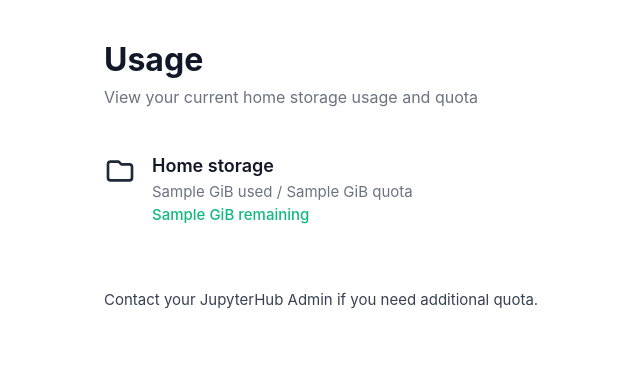
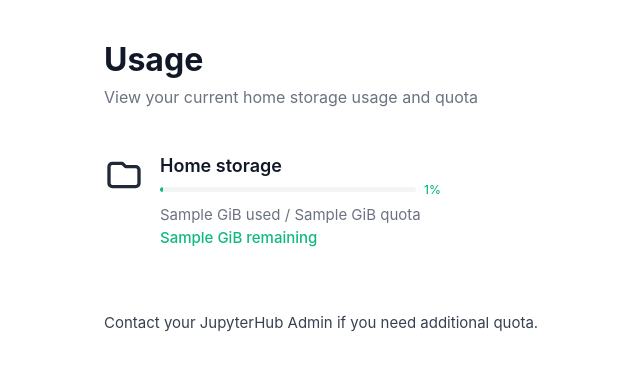
Before and after one commit to 2i2c-org/jupyterhub-usage-quota-service, a Python web app: template src/jupyterhub_usage_quota_service/templates/usage.html in a window 1280 px wide. Shown: the top 371 px of the page, without its empty margins (86-726 px from the left). Run offline with Jinja, Linux system fonts and the light colour scheme; the template is opened without the code that fills it: most values are stand-ins (such as "Sample title", 1, 10 or a date in 2020).

Commit message:
feat: add high-usage warning to storage UI
When usage reaches 90% or above, the bar, percentage label, and
remaining text turn red, and the folder icon shows a sad face. Mock data
now randomly picks 50% or 95% usage for easier development testing.

```diff
--- a/src/jupyterhub_usage_quota_service/app/prometheus_client.py
+++ b/src/jupyterhub_usage_quota_service/app/prometheus_client.py
@@ -5,6 +5,8 @@ Async Prometheus client for querying user usage quota and usage
 import logging
 import os
 from typing import Any
+
+import random
 
 import aiohttp
 
@@ -82,9 +84,9 @@ class PrometheusClient:
 
         logger.info(f"Fetching usage data for user: {username}")
 
-        # Mock data for development
-        mock_usage_bytes = 5_368_709_120  # 5 GB
+        # Mock data for development — randomly pick 50% or 95% usage
         mock_quota_bytes = 10_737_418_240  # 10 GB
+        mock_usage_bytes = int(mock_quota_bytes * random.choice([0.50, 0.95]))
 
         usage_gb = mock_usage_bytes / (1024**3)
         quota_gb = mock_quota_bytes / (1024**3)
--- a/src/jupyterhub_usage_quota_service/templates/usage.html
+++ b/src/jupyterhub_usage_quota_service/templates/usage.html
@@ -34,8 +34,8 @@
         }
         .icon {
             flex-shrink: 0;
-            width: 32px;
-            height: 32px;
+            width: 40px;
+            height: 40px;
         }
         .metric-content {
             flex: 1;
@@ -57,6 +57,30 @@
             font-weight: 500;
             margin: 0;
         }
+        .progress-row {
+            display: flex;
+            align-items: center;
+            gap: 8px;
+            margin: 6px 0 8px 0;
+        }
+        .progress-track {
+            width: 256px;
+            height: 5px;
+            background: #f3f4f6;
+            border-radius: 3px;
+            overflow: hidden;
+        }
+        .progress-fill {
+            height: 100%;
+            background: #10b981;
+            border-radius: 3px;
+        }
+        .progress-label {
+            font-size: 12px;
+            font-weight: 500;
+            color: #10b981;
+            white-space: nowrap;
+        }
         .footer-note {
             color: #374151;
             font-size: 15px;
@@ -71,13 +95,28 @@
         <p class="subtitle">View your current home storage usage and quota</p>
 
         <div class="metric-item">
+            {% if usage_percent >= 90 %}
+            <svg class="icon" fill="none" stroke="currentColor" stroke-width="2" viewBox="0 0 24 24" xmlns="http://www.w3.org/2000/svg">
+                <path stroke-linecap="round" stroke-linejoin="round" d="M3 7v10a2 2 0 002 2h14a2 2 0 002-2V9a2 2 0 00-2-2h-6l-2-2H5a2 2 0 00-2 2z"></path>
+                <circle cx="9.5" cy="12" r="1" fill="currentColor" stroke="none"></circle>
+                <circle cx="14.5" cy="12" r="1" fill="currentColor" stroke="none"></circle>
+                <path d="M9.5 15.5q2.5-2 5 0" stroke-linecap="round" stroke-linejoin="round" stroke-width="1.5"></path>
+            </svg>
+            {% else %}
             <svg class="icon" fill="none" stroke="currentColor" stroke-width="2" viewBox="0 0 24 24" xmlns="http://www.w3.org/2000/svg">
                 <path stroke-linecap="round" stroke-linejoin="round" d="M3 7v10a2 2 0 002 2h14a2 2 0 002-2V9a2 2 0 00-2-2h-6l-2-2H5a2 2 0 00-2 2z"></path>
             </svg>
+            {% endif %}
             <div class="metric-content">
                 <div class="metric-label">Home storage</div>
+                <div class="progress-row">
+                    <div class="progress-track">
+                        <div class="progress-fill" style="width: {{ usage_percent }}%;{% if usage_percent >= 90 %} background: #ef4444;{% endif %}"></div>
+                    </div>
+                    <span class="progress-label"{% if usage_percent >= 90 %} style="color: #ef4444;"{% endif %}>{{ usage_percent }}%</span>
+                </div>
                 <div class="metric-usage">{{ usage_data.usage_gb }} GiB used / {{ usage_data.quota_gb }} GiB quota</div>
-                <div class="metric-remaining">{{ remaining_gb }} GiB remaining</div>
+                <div class="metric-remaining"{% if usage_percent >= 90 %} style="color: #ef4444;"{% endif %}>{{ remaining_gb }} GiB remaining</div>
             </div>
         </div>
 
```
Also changed, not shown: src/jupyterhub_usage_quota_service/app/app.py (+11 -3 lines).
